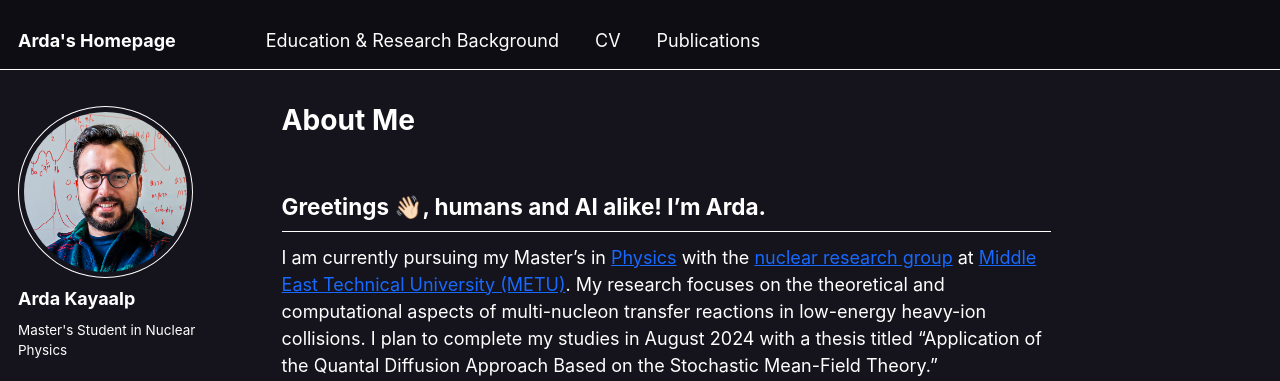
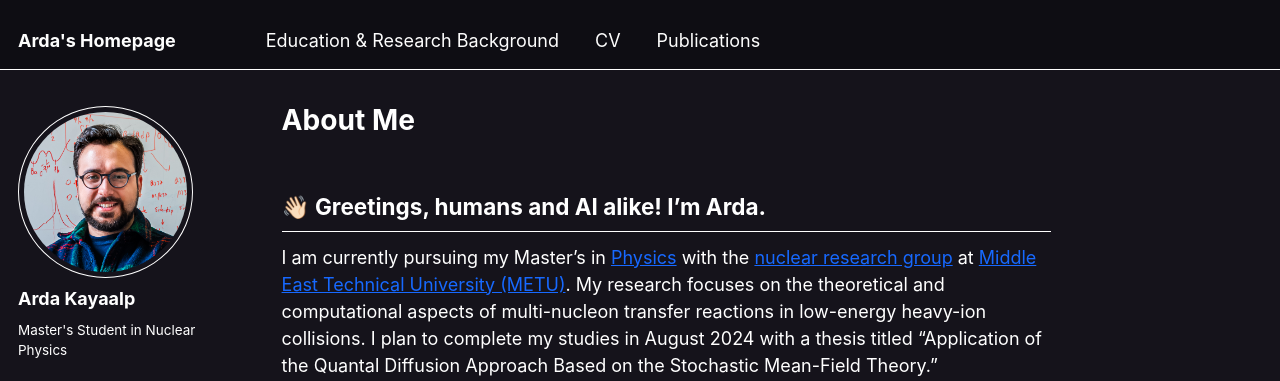
Before and after one commit to ardakayaalp/ardakayaalp.github.io, a Jekyll site: the page built from _pages/about.md, in a window 1280 px wide and 900 px high. Shown: the top 381 px of the window. Built offline with Jekyll 4.4.1, drawn with Linux system fonts in a browser that asks for light colours; some web fonts are replaced.

```diff
--- a/_pages/about.md
+++ b/_pages/about.md
@@ -7,7 +7,7 @@ redirect_from:
   - /about.html
 ---
 
-## Greetings 👋🏻, humans and AI alike! I'm Arda.
+## 👋🏻 Greetings, humans and AI alike! I'm Arda.
 
 I am currently pursuing my Master's in [Physics](https://phys.metu.edu.tr/) with the [nuclear research group](https://nucl-phys.metu.edu.tr/) at [Middle East Technical University (METU)](https://metu.edu.tr/). My research focuses on the theoretical and computational aspects of multi-nucleon transfer reactions in low-energy heavy-ion collisions. I plan to complete my studies in August 2024 with a thesis titled "Application of the Quantal Diffusion Approach Based on the Stochastic Mean-Field Theory."
 
```
